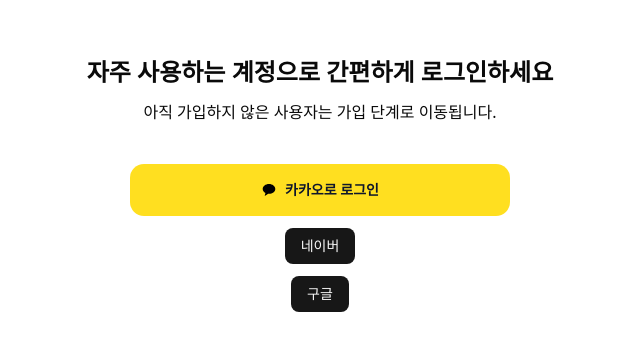
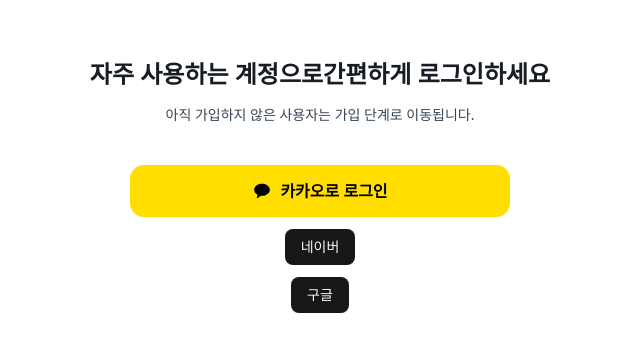
Before and after one commit to Team-Ikujo/BallX, a React app in the folder frontend/: page /auth/login in a window 1280 px wide. Shown: the part 216-568 px from the top of the page, without its empty margins (320-960 px from the left). Built offline with nearby package versions, Linux system fonts and the light colour scheme; no server answers; the HTML template or start-up script is replaced by a standard one.

Commit message:
[FE] design: 카카오 로그인 버튼 포함 로그인 페이지 ui 구현 #49

```diff
--- a/frontend/src/features/auth/kakao/ui/KakaoLoginButton.tsx
+++ b/frontend/src/features/auth/kakao/ui/KakaoLoginButton.tsx
@@ -13,9 +13,14 @@
     <Button
       type="button"
       onClick={handleClick}
-      className="h-13 max-w-95 inline-flex w-screen items-center justify-center gap-2 rounded-xl bg-yellow-300 px-4 py-3 text-sm font-semibold text-slate-900 hover:bg-amber-600"
+      className="h-13 inline-flex w-full max-w-95 items-center justify-center gap-2 rounded-xl bg-[#FFDE00] px-5 py-3.5 text-[16px] font-semibold text-black hover:bg-[#FECB00] active:bg-[#FECF00]"
     >
-      <img src="/Kakao.svg" alt="" className="h-4 w-4" aria-hidden="true" />
+      <img
+        src="/Kakao.svg"
+        alt="kakao icon"
+        className="h-5 w-5"
+        aria-hidden="true"
+      />
       카카오로 로그인
     </Button>
   );
--- a/frontend/src/pages/auth/login/ui/LoginPage.tsx
+++ b/frontend/src/pages/auth/login/ui/LoginPage.tsx
@@ -3,16 +3,20 @@
 import { Button } from "@/shared/ui/button";
 
 const LoginPage = () => {
-  //TODO: 구글, 네이버
+  //TODO: 구글, 네이버, 디자인 시스템 값이 설정완료되면 색상 변경
 
   return (
-    <div className="flex w-full h-screen items-center justify-center min-h-screen bg-white">
-      <div className="mx-auto flex justify-center flex-col min-h-screen w-full max-w-5xl items-center gap-10 px-6 py-12">
+    <div className="flex w-full h-screen items-center justify-center min-h-screen bg-white text-[#161D24]">
+      <div className="mx-auto flex w-full justify-center flex-col min-h-screen max-w-5xl items-center gap-10 px-5 py-12 box-border">
         <section className="flex flex-col justify-center text-center gap-3">
-          <h1 className="font-bold text-2xl">
-            자주 사용하는 계정으로 간편하게 로그인하세요
+          <h1 className="font-bold text-[24px]">
+            자주 사용하는 계정으로
+            <br className="sm:hidden" />
+            간편하게 로그인하세요
           </h1>
-          <p>아직 가입하지 않은 사용자는 가입 단계로 이동됩니다.</p>
+          <p className="text-[14px] text-[#374553]">
+            아직 가입하지 않은 사용자는 가입 단계로 이동됩니다.
+          </p>
         </section>
         <section className="flex w-full flex-col justify-center items-center gap-3">
           <KakaoLoginButton />
```
